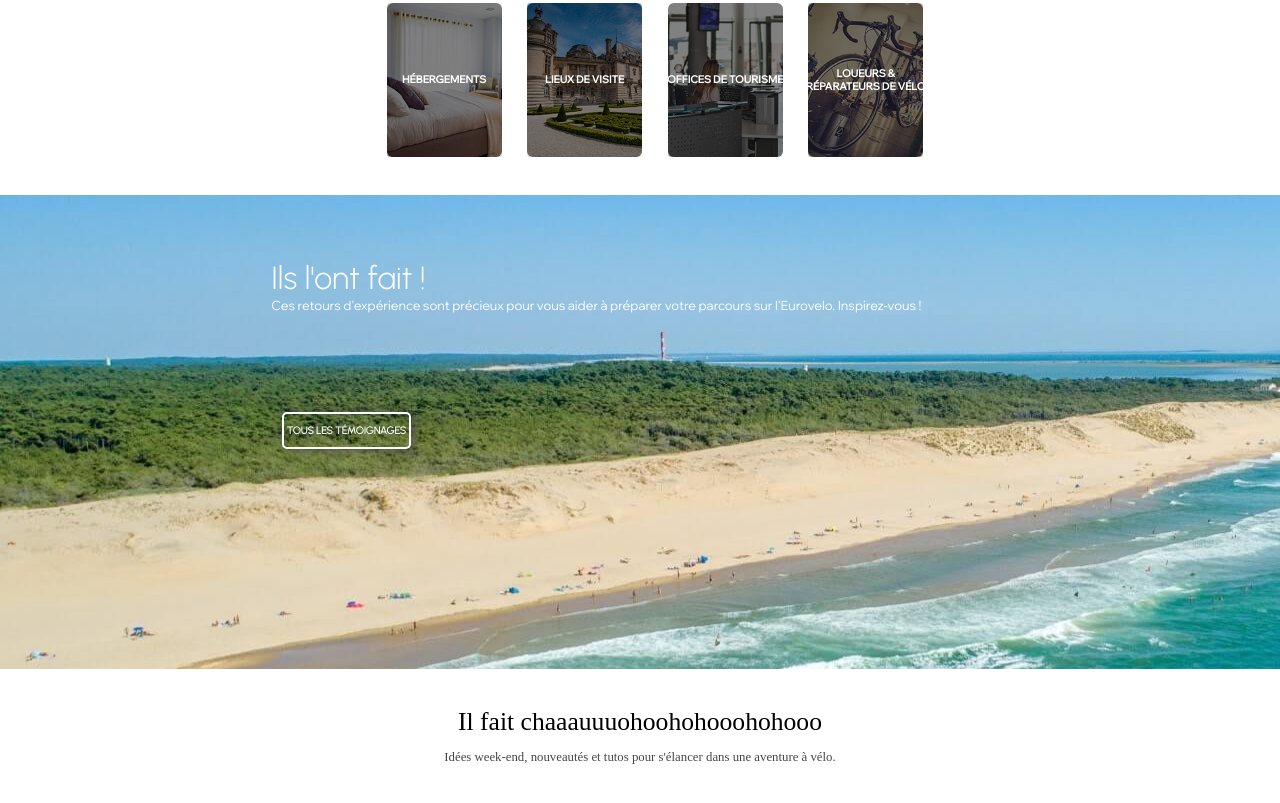
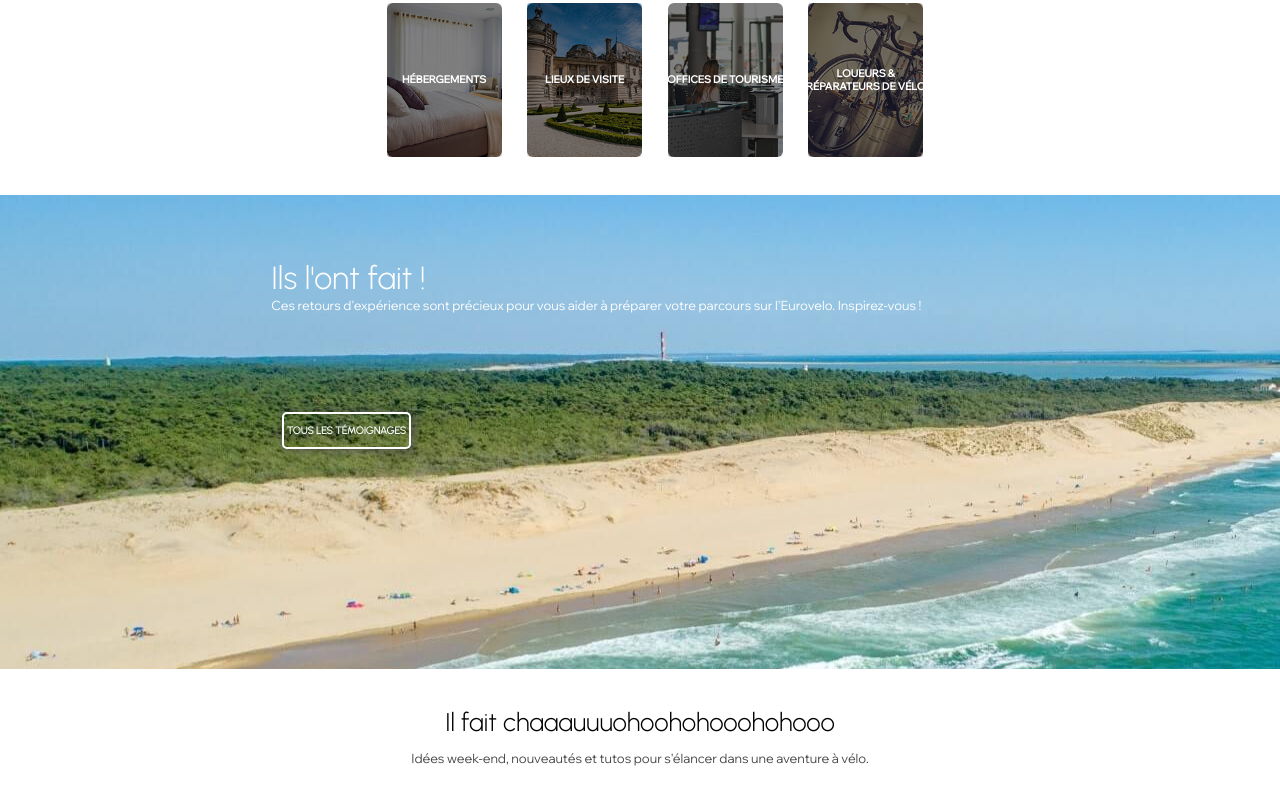
Before and after one commit to Mazurier/eurovelo, a website: page index.html in a window 1280 px wide. Shown: the part 1761-2564 px from the top of the page. Drawn offline with Linux system fonts and the light colour scheme; no server answers.

Commit message:
font adapter au texte html

```diff
--- a/index.css
+++ b/index.css
@@ -329,13 +329,16 @@ debut partis description*/
     align-items: center;
 }
 .chaleurtitre {
+    font-family: 'Urbanist', sans-serif;
     display: flex;
     text-align: center;
     justify-content: center;
     width: 60vw;
     font-size: 2vw;
+
 }
 .chaleurtext {
+    font-family: 'Wix Madefor Display', sans-serif;
     margin-top: 1vw;
     display: flex;
     text-align: center;
```
